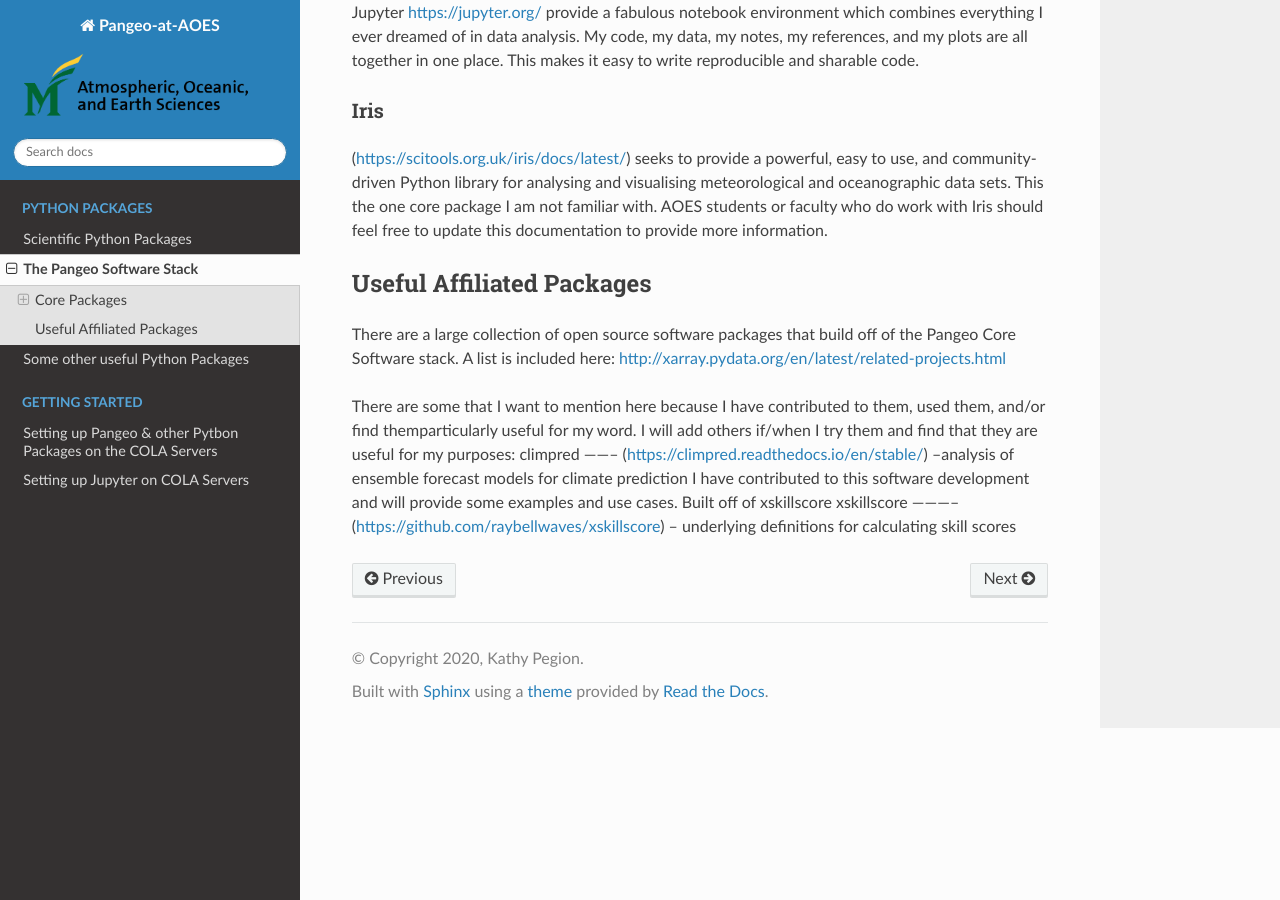
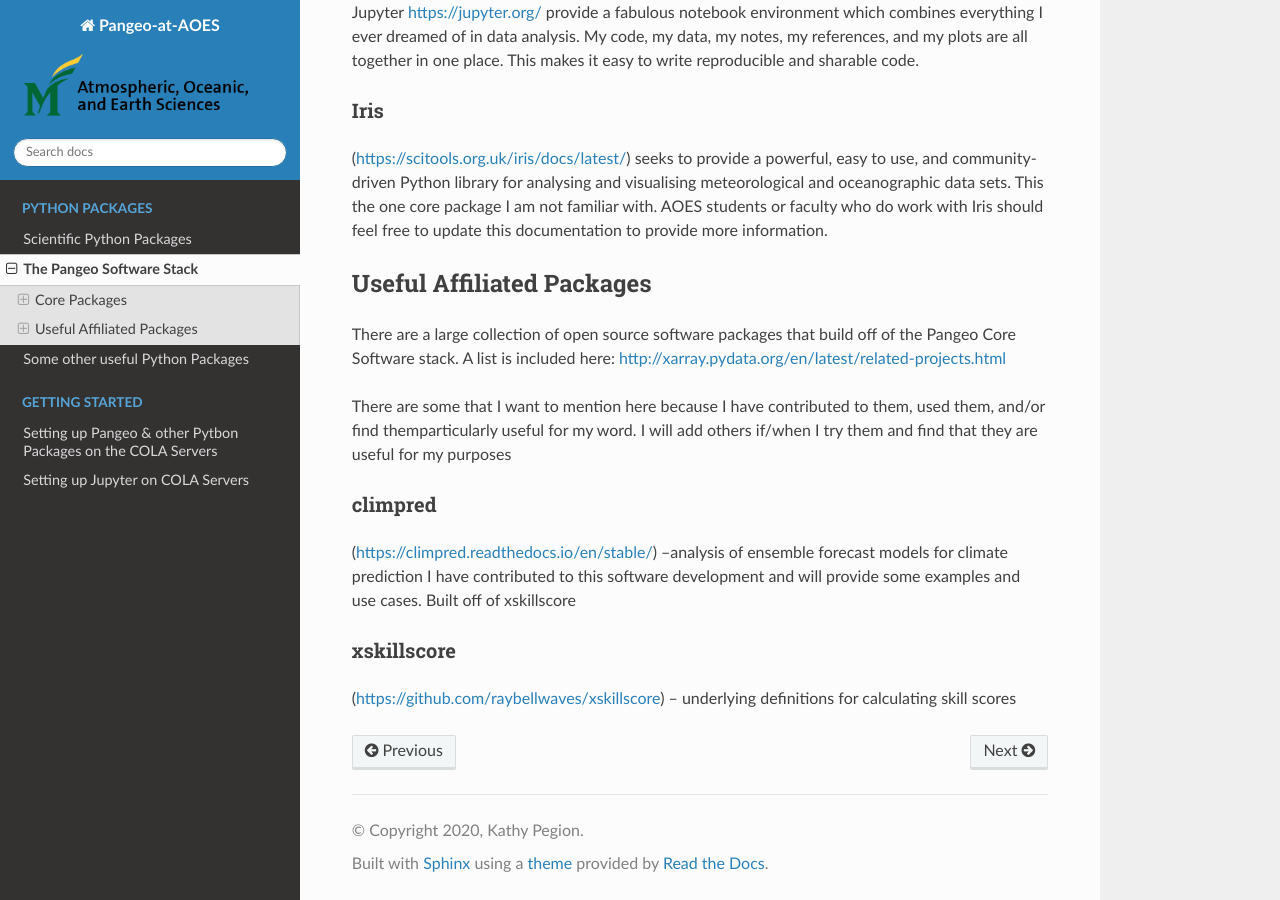
Before and after one commit to kpegion/Pangeo-at-AOES, a Sphinx documentation site: the page built from docs/source/what-is-pangeo.rst, in a window 1280 px wide and 900 px high, scrolled down 915 px. Built offline with Sphinx 7.4.7 and the Read the Docs theme 2.0.0, drawn with Linux system fonts in a browser that asks for light colours.

Commit message:
fix rst formatting

```diff
--- a/docs/source/what-is-pangeo.rst
+++ b/docs/source/what-is-pangeo.rst
@@ -33,11 +33,13 @@ Useful Affiliated Packages
 
 There are a large collection of open source software packages that build off of the Pangeo Core Software stack. A list is included here: http://xarray.pydata.org/en/latest/related-projects.html
 
-There are some that I want to mention here because I have contributed to them, used them, and/or find themparticularly useful for my word.  I will add others if/when I try them and find that they are useful for my purposes:
+There are some that I want to mention here because I have contributed to them, used them, and/or find themparticularly useful for my word.  I will add others if/when I try them and find that they are useful for my purposes
+
 climpred
 --------
 (https://climpred.readthedocs.io/en/stable/) --analysis of ensemble forecast models for climate prediction
 I have contributed to this software development and will provide some examples and use cases.  Built off of xskillscore
+
 xskillscore
 -----------
 (https://github.com/raybellwaves/xskillscore) -- underlying definitions for calculating skill scores
```
